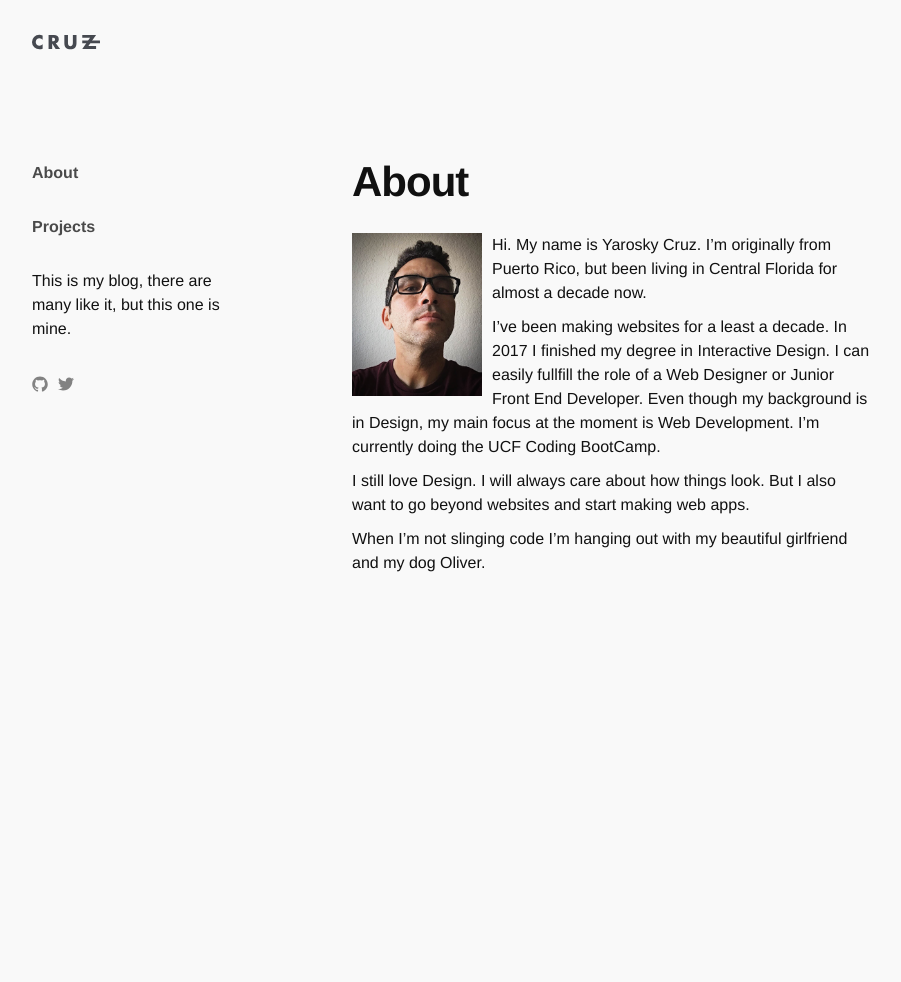
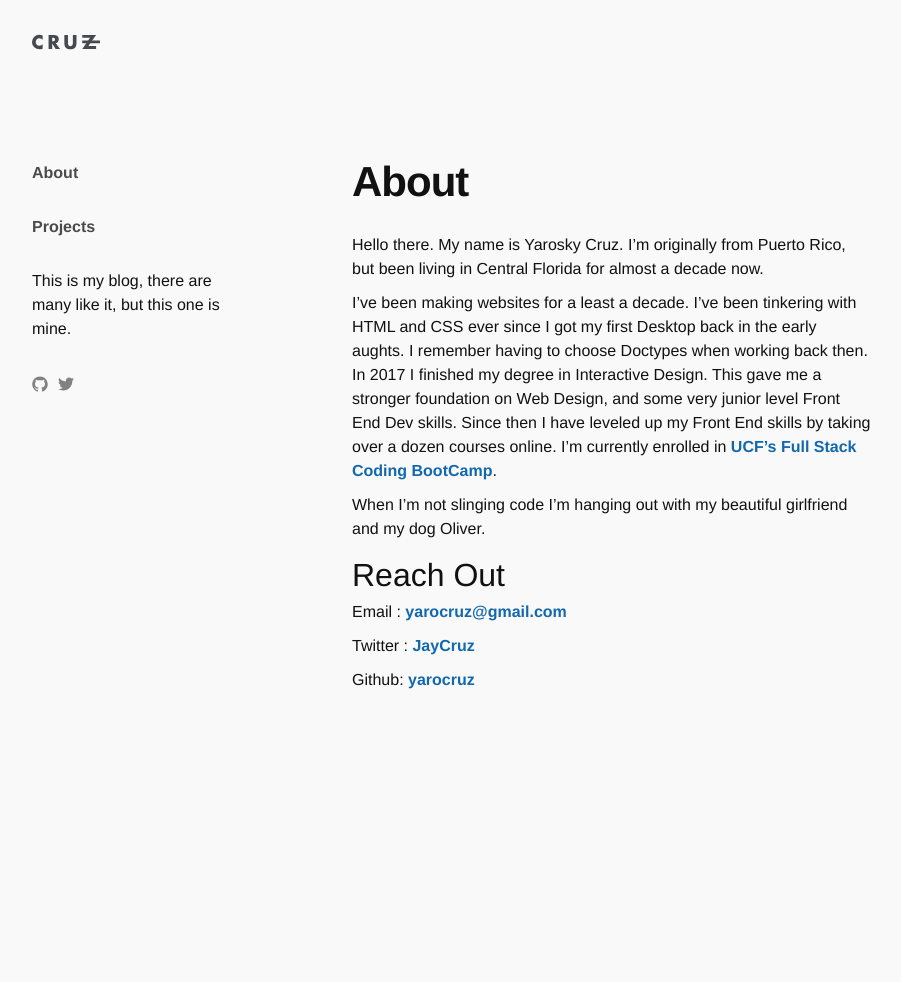
Before and after one commit to yarocruz/yarocruz.github.io, a Jekyll site: the page built from about.md, in a window 1280 px wide. Shown: the whole page, without its empty margins (138-1039 px from the left). Built offline with Jekyll 4.4.1, drawn with Linux system fonts in a browser that asks for light colours; some web fonts are replaced; before the commit the page ends 900 px from its top, so only the background shows below that.

Commit message:
updated about page

```diff
--- a/about.md
+++ b/about.md
@@ -4,10 +4,16 @@ title: About
 permalink: "/about/"
 ---
 
-<img src="../images/portrait.jpg" alt="portrait picture" width="25%" style="float: left; margin-right: 10px"> Hi. My name is Yarosky Cruz. I'm originally from Puerto Rico, but been living in Central Florida for almost a decade now.
+Hello there. My name is Yarosky Cruz. I'm originally from Puerto Rico, but been living in Central Florida for almost a decade now.
 
-I've been making websites for a least a decade. In 2017 I finished my degree in Interactive Design. I can easily fullfill the role of a Web Designer or Junior Front End Developer. Even though my background is in Design, my main focus at the moment is Web Development. I'm currently doing the UCF Coding BootCamp.
-
-I still love Design. I will always care about how things look. But I also want to go beyond websites and start making web apps.
+I've been making websites for a least a decade. I've been tinkering with HTML and CSS ever since I got my first Desktop back in the early aughts. I remember having to choose Doctypes when working back then. In 2017 I finished my degree in Interactive Design. This gave me a stronger foundation on Web Design, and some very junior level Front End Dev skills. Since then I have leveled up my Front End skills by taking over a dozen courses online. I'm currently enrolled in [UCF's Full Stack Coding BootCamp](https://bootcamp.ce.ucf.edu/coding/).
 
 When I'm not slinging code I'm hanging out with my beautiful girlfriend and my dog Oliver.
+
+## Reach Out
+
+Email : [yarocruz@gmail.com](#)
+
+Twitter : [JayCruz](https://twitter.com/JayCruz)
+
+Github: [yarocruz](https://github.com/yarocruz)
```
